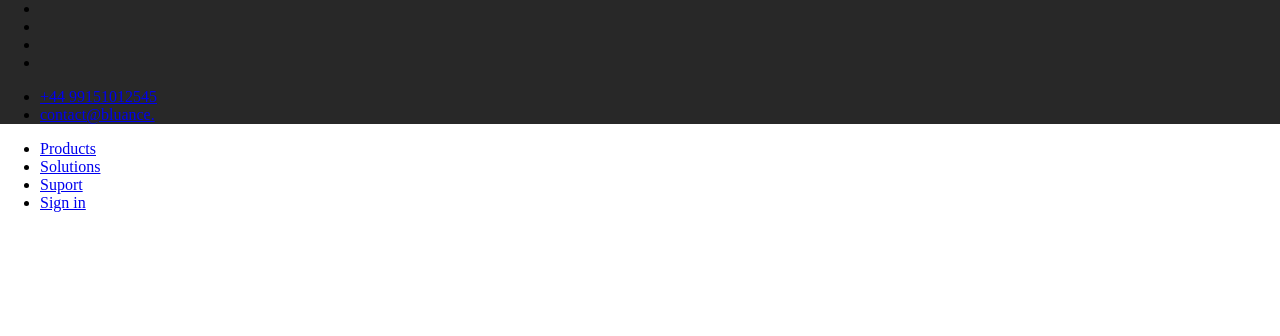
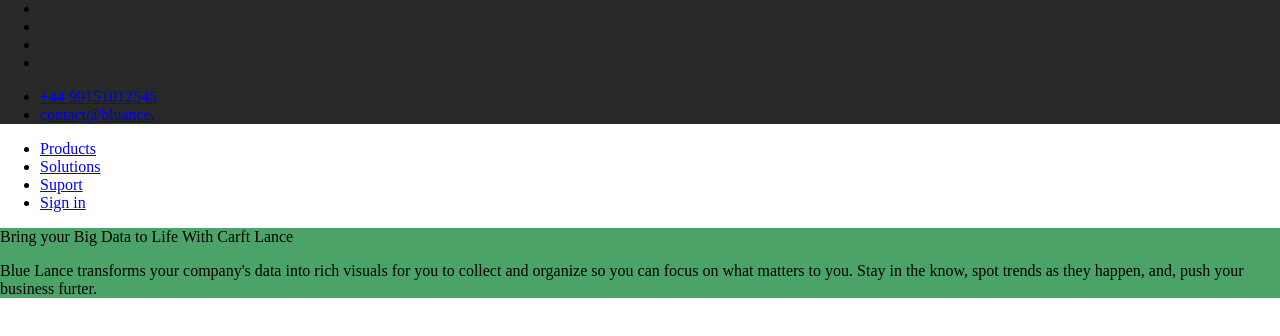
Before and after one commit to 78Ronin78/dima, a plain HTML site: page index.html in a window 1280 px wide. Drawn offline with Linux system fonts and the light colour scheme.

Commit message:
Добавлены 2 картинки в папку Image (спрайт и ноутбук). Проведены изменения в файлах index и css а именно добавлен контейнер под шапкой страницы

```diff
--- a/css/style.css
+++ b/css/style.css
@@ -12,3 +12,13 @@ body{
 .header .scoial-networks{
 	margin:0;
 }
+
+.header.header-bottom{
+	background:#ffffff;
+	margin:0;
+}
+/*  body  */
+.body{
+	background:#4ca368;
+
+}
--- a/index.html
+++ b/index.html
@@ -39,13 +39,16 @@
 			</div>
 		</div>
 	</div>
-	<!--
-	<div>
-		<p>Bring your Big Data to Life With Carft Lance</p>
-		<p>Blue Lance transforms your company's data into rich visuals for you to collect and organize so you can focus
-		on what matters to you. Stay in the know, spot trends as they happen, and, push your business furter.
-		</p>
+
+	<div class="body" id="body">
+		<div class="body body-text">
+			<p>Bring your Big Data to Life With Carft Lance</p>
+			<p>Blue Lance transforms your company's data into rich visuals for you to collect and organize so you can focus
+			on what matters to you. Stay in the know, spot trends as they happen, and, push your business furter.
+			</p>
+
+		</div>
 	</div>
-	-->
+
 </body>
 </html>
```
Also changed, not shown: images/noteboock.png (added), images/sprite.png (added).
